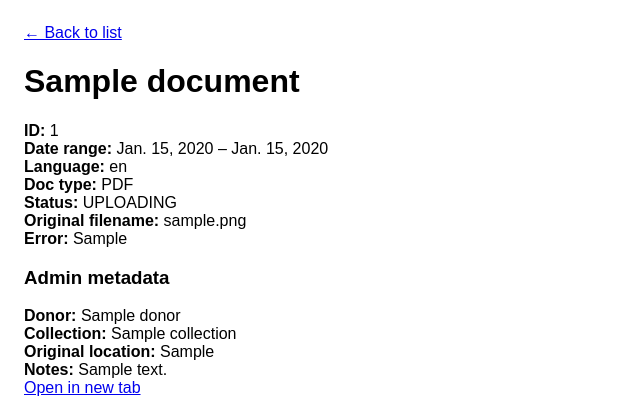
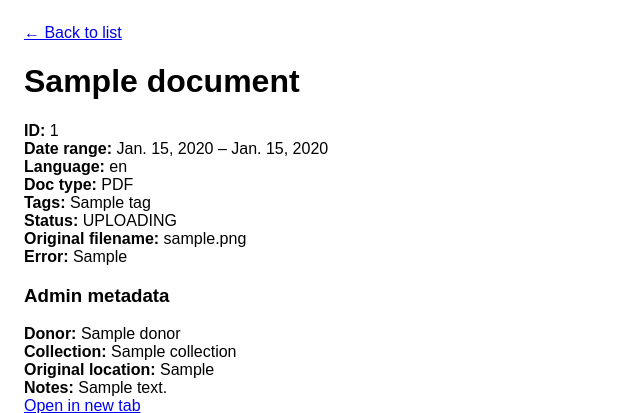
Before and after one commit to Yael-Shi/VS_Archive, a Django app: template app/backend/documents/templates/documents/detail.html in a window 1280 px wide. Shown: the top 413 px of the page, without its empty margins (0-640 px from the left). Run offline with Django 5.2, Linux system fonts and the light colour scheme; tables that the repository leaves empty hold one stand-in row (values such as "Sample post"); the template is opened without the code that fills it: values that come from a table or form of the project are taken from there, most other values are stand-ins (such as "Sample title", 1, 10 or a date in 2020).

Commit message:
v2: fixing tags apperance
Signed-off-by: Yael Shifman <yael.080@gmail.com>

```diff
--- a/app/backend/documents/templates/documents/detail.html
+++ b/app/backend/documents/templates/documents/detail.html
@@ -33,6 +33,15 @@
     </div>
     <div><strong>Language:</strong> {{ doc.language }}</div>
     <div><strong>Doc type:</strong> {{ doc.doc_type }}</div>
+    <div><strong>Tags:</strong>
+      {% if doc.tags_m2m.exists %}
+        {% for t in doc.tags_m2m.all %}
+          <span>{{ t.name }}</span>{% if not forloop.last %}, {% endif %}
+        {% endfor %}
+      {% else %}
+        -
+      {% endif %}
+    </div>
     <div><strong>Status:</strong> {{ doc.upload_status }}</div>
     <div><strong>Original filename:</strong> {{ doc.file_original_name }}</div>
     {% if doc.upload_error %}
--- a/app/backend/documents/views.py
+++ b/app/backend/documents/views.py
@@ -475,7 +475,11 @@ def admin_backlog_page(request):
 @login_required
 def document_detail_page(request, doc_id: int):
     try:
-        doc = Document.objects.select_related("admin_meta").get(id=doc_id)
+        doc = (
+            Document.objects.select_related("admin_meta")
+            .prefetch_related("tags_m2m")
+            .get(id=doc_id)
+        )
         admin_meta = getattr(doc, "admin_meta", None)
     except Document.DoesNotExist:
         return JsonResponse({"error": "not found"}, status=404)
```
